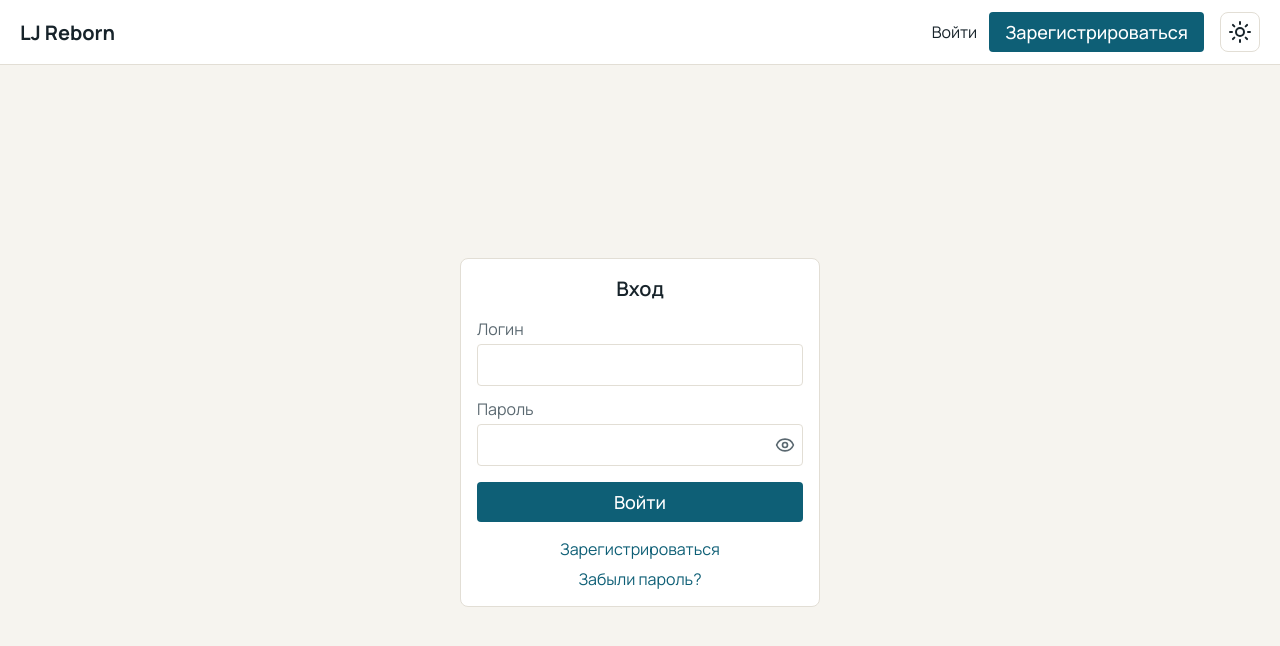
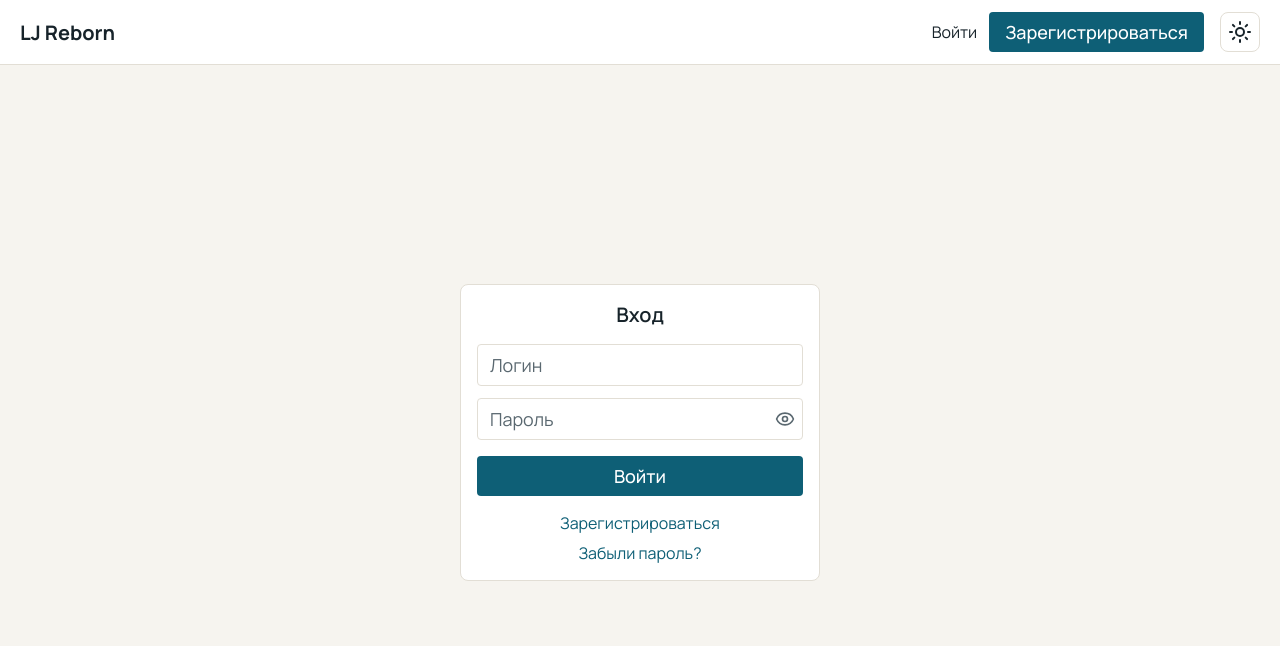
Before and after one commit to viseko/lj-reborn, a Next.js app in the folder frontend/: page /login in a window 1280 px wide. Shown: the top 646 px of the page. Built offline with nearby package versions, Linux system fonts and the light colour scheme; no server answers.

Commit message:
feat(frontend): add accessible labels to form fields

```diff
--- a/frontend/src/shared/ui/Input/Input.module.scss
+++ b/frontend/src/shared/ui/Input/Input.module.scss
@@ -4,13 +4,30 @@
   gap: var(--space-1);
 }
 
-.label {
-  color: var(--cl-text-secondary);
-  font-size: var(--font-size-sm);
+.inputWrapper {
+  position: relative;
 }
 
-.inputWrapper {
-  position: relative;
+.label {
+  position: absolute;
+  inset: 1px;
+  padding: var(--space-2) var(--space-3);
+  overflow: hidden;
+  color: var(--cl-text-secondary);
+  font-size: var(--font-size);
+  white-space: nowrap;
+  text-overflow: ellipsis;
+  transition: opacity var(--transition-fast);
+  user-select: none;
+  pointer-events: none;
+}
+
+.inputWrapper:has(.input:not(:placeholder-shown)) .label {
+  opacity: 0;
+}
+
+.inputWrapper:has(.inputWithToggle) .label {
+  padding-right: calc(var(--space-4) * 2);
 }
 
 .input {
--- a/frontend/src/shared/ui/Input/Input.tsx
+++ b/frontend/src/shared/ui/Input/Input.tsx
@@ -5,9 +5,9 @@ import { Eye, EyeOff } from "lucide-react";
 import styles from "./Input.module.scss";
 
 type InputProps = {
-  label?: string;
+  label: string;
   error?: string;
-} & InputHTMLAttributes<HTMLInputElement>;
+} & Omit<InputHTMLAttributes<HTMLInputElement>, "placeholder">;
 
 export const Input = ({ label, error, type, id, ...props }: InputProps) => {
   const generatedId = useId();
@@ -20,21 +20,20 @@ export const Input = ({ label, error, type, id, ...props }: InputProps) => {
 
   return (
     <div className={styles.field}>
-      {label && (
+      <div className={styles.inputWrapper}>
         <label
           className={styles.label}
           htmlFor={inputId}
         >
           {label}
         </label>
-      )}
-      <div className={styles.inputWrapper}>
         <input
           id={inputId}
           type={resolvedType}
           className={clsx(styles.input, isPassword && styles.inputWithToggle)}
           aria-invalid={!!error}
           aria-describedby={error ? errorId : undefined}
+          placeholder=" "
           {...props}
         />
         {isPassword && (
```
Also changed, not shown: 1 other file (tests, documents, lock files or other folders).
